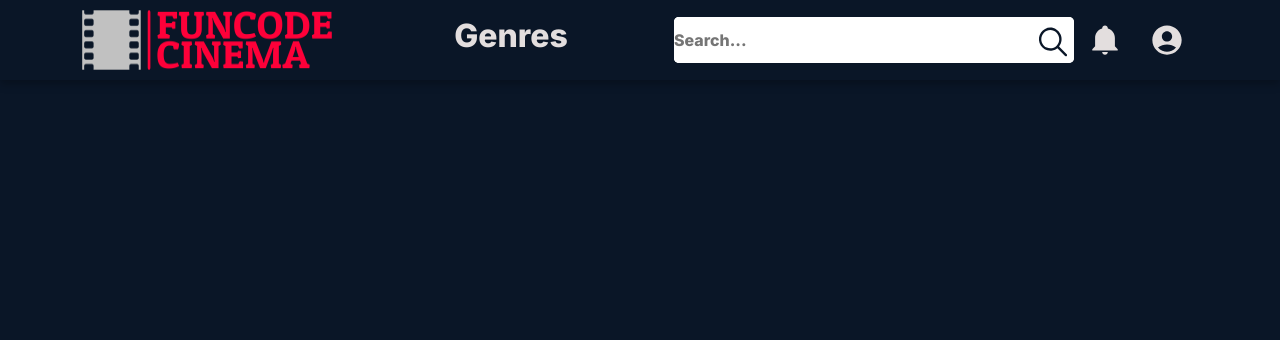
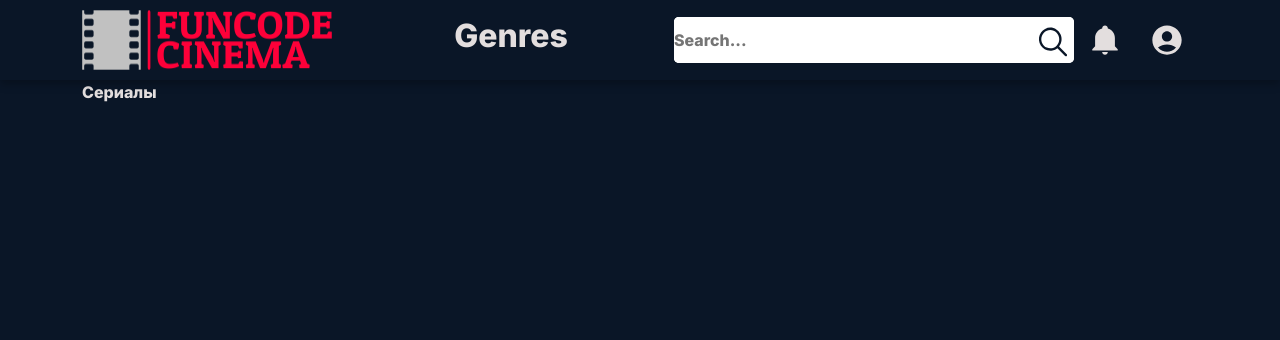
Before and after one commit to FuNCode-FNC/back-end, a Django app: page / in a window 1280 px wide. Shown: the top 340 px of the page. Run offline with Django 4.2, Linux system fonts and the light colour scheme; data that the repository does not hold is empty.

Commit message:
Add separator

```diff
--- a/main/static/css/main_page.css
+++ b/main/static/css/main_page.css
@@ -3,3 +3,8 @@
 main {
     min-height: 100vh;
 }
+
+.separator {
+    width: 100%;
+    height: auto;
+}
--- a/templates/main/main_page.html
+++ b/templates/main/main_page.html
@@ -24,5 +24,7 @@
                 </a>
             {% endfor %}
         </div>
+
+        <div class="separator">Сериалы</div>
     </main>
 {% endblock %}
```
